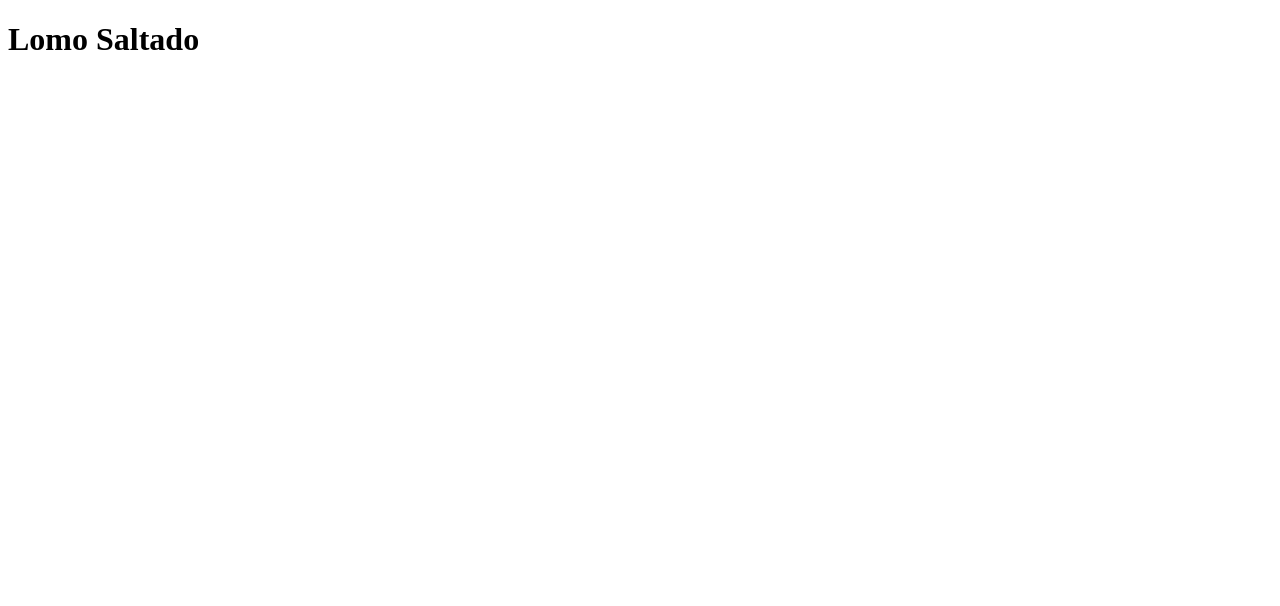
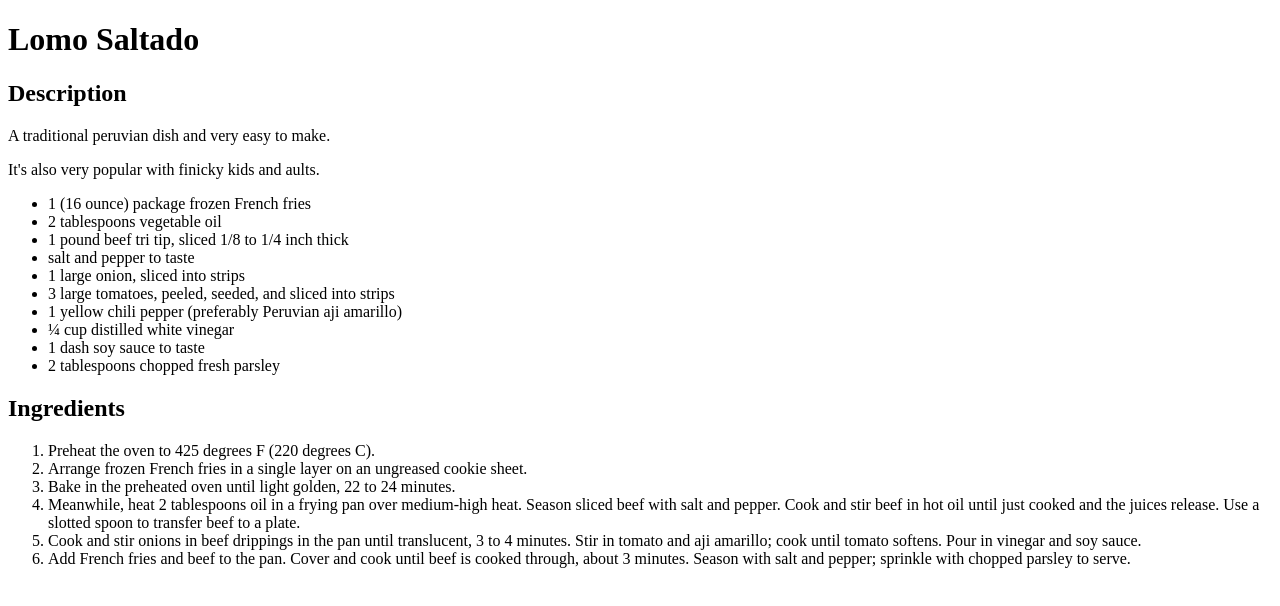
Before and after one commit to osmar30asis/odin-recipes, a plain HTML site: page recipes/lomo-saltado.html in a window 1280 px wide. Drawn offline with Linux system fonts and the light colour scheme.

Commit message:
Added recipe lomo saltado with description and instructions

```diff
--- a/recipes/lomo-saltado.html
+++ b/recipes/lomo-saltado.html
@@ -7,5 +7,32 @@
 
     <body>
         <h1>Lomo Saltado</h1>
+        <h2>Description</h2>
+        <p>A traditional peruvian dish and very easy to make.</p>
+        <p>It's also very popular with finicky kids and aults.</p>
+
+        <ul>
+            <li>1 (16 ounce) package frozen French fries</li>
+            <li>2 tablespoons vegetable oil</li>
+            <li>1 pound beef tri tip, sliced 1/8 to 1/4 inch thick</li>
+            <li>salt and pepper to taste</li>
+            <li>1 large onion, sliced into strips</li>
+            <li>3 large tomatoes, peeled, seeded, and sliced into strips</li>
+            <li>1 yellow chili pepper (preferably Peruvian aji amarillo)</li>
+            <li>¼ cup distilled white vinegar</li>
+            <li>1 dash soy sauce to taste</li>
+            <li>2 tablespoons chopped fresh parsley</li>
+        </ul>
+
+        <h2>Ingredients</h2>
+
+        <ol>
+            <li>Preheat the oven to 425 degrees F (220 degrees C).</li>
+            <li>Arrange frozen French fries in a single layer on an ungreased cookie sheet.</li>
+            <li>Bake in the preheated oven until light golden, 22 to 24 minutes.</li>
+            <li>Meanwhile, heat 2 tablespoons oil in a frying pan over medium-high heat. Season sliced beef with salt and pepper. Cook and stir beef in hot oil until just cooked and the juices release. Use a slotted spoon to transfer beef to a plate.</li>
+            <li>Cook and stir onions in beef drippings in the pan until translucent, 3 to 4 minutes. Stir in tomato and aji amarillo; cook until tomato softens. Pour in vinegar and soy sauce.</li>
+            <li>Add French fries and beef to the pan. Cover and cook until beef is cooked through, about 3 minutes. Season with salt and pepper; sprinkle with chopped parsley to serve.</li>
+        </ol>
     </body>
 </html>
```
Also changed, not shown: index.html (+2 -0 lines), recipes/lomo-saltado.jpeg (added).
